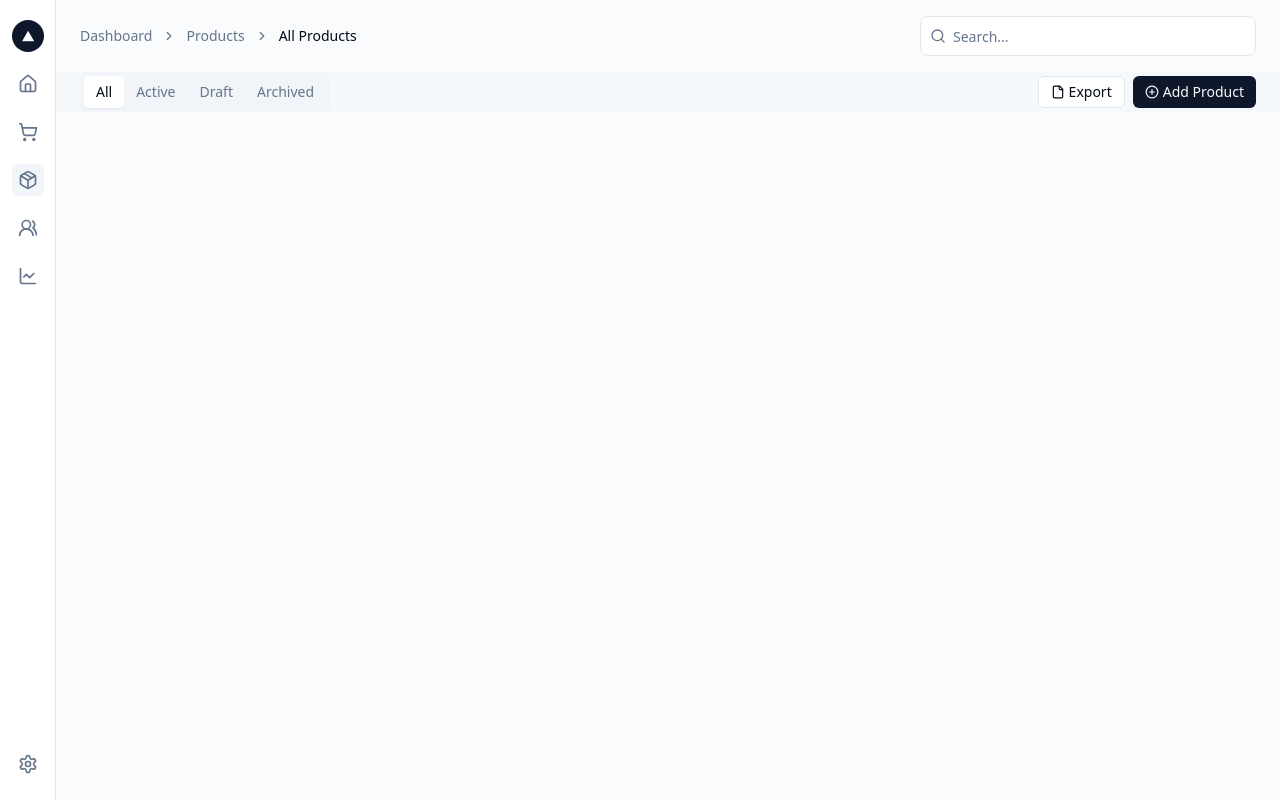
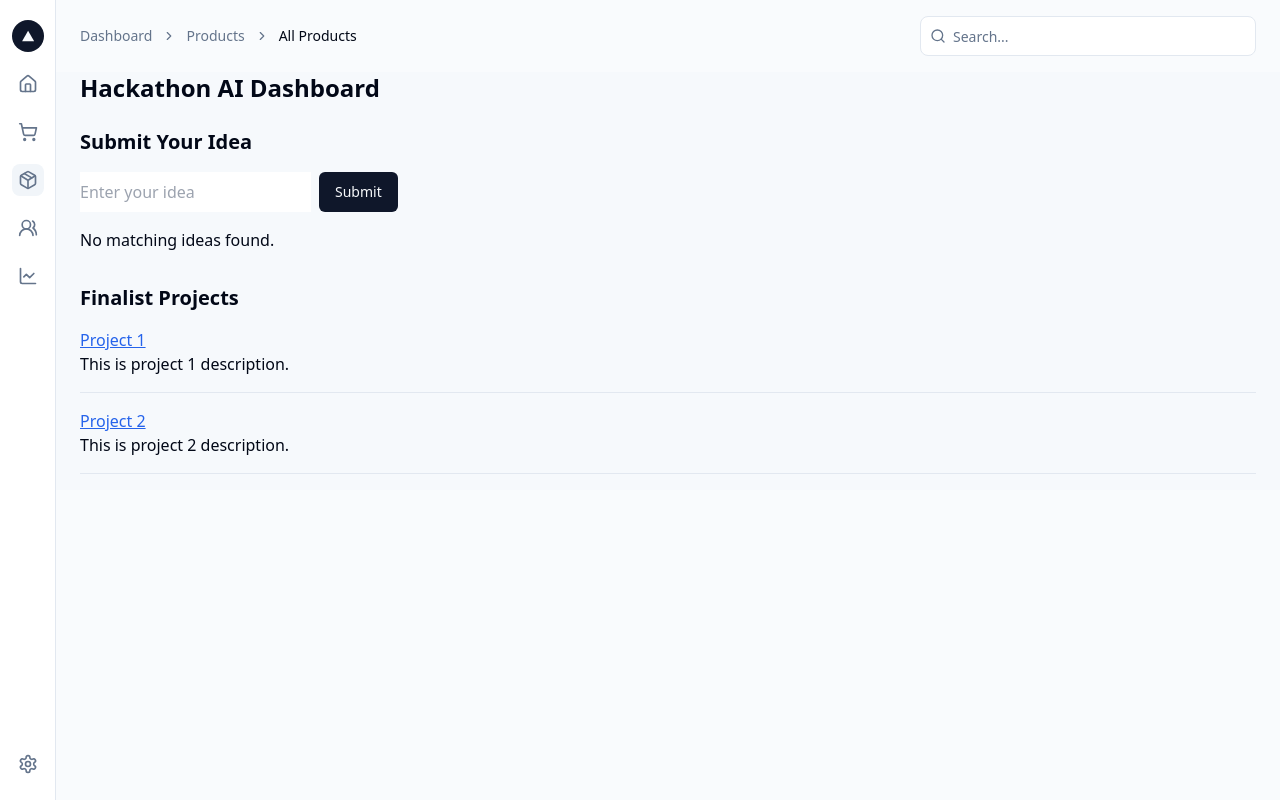
Before and after one commit to susumutomita/Hackathon-AI, a Next.js app: page / in a window 1280 px wide. Built offline with nearby package versions, Linux system fonts and the light colour scheme.

Commit message:
update ui (#12)
* update ui

```diff
--- a/package.json
+++ b/package.json
@@ -25,10 +25,12 @@
     "@radix-ui/react-tabs": "^1.1.0",
     "@radix-ui/react-tooltip": "^1.1.2",
     "@vercel/analytics": "^1.3.1",
+    "cheerio": "^1.0.0",
     "class-variance-authority": "^0.7.0",
     "clsx": "^2.1.1",
     "lucide-react": "^0.428.0",
     "next": "14.2.5",
+    "puppeteer": "^23.1.0",
     "react": "^18",
     "react-dom": "^18",
     "tailwind": "^4.0.0",
--- /dev/null
+++ b/src/api/crawler.ts
@@ -0,0 +1,65 @@
+import puppeteer from "puppeteer";
+import cheerio from "cheerio";
+import fs from "fs";
+import { Project } from "@/types";
+
+async function crawlEthGlobalShowcase() {
+  // Launch Puppeteer browser
+  const browser = await puppeteer.launch({
+    headless: true,
+    args: ["--no-sandbox", "--disable-setuid-sandbox"],
+  });
+  const page = await browser.newPage();
+
+  // Navigate to the EthGlobal showcase page
+  await page.goto("https://ethglobal.com/showcase");
+
+  // Wait for the necessary content to load
+  await page.waitForSelector(".project-card");
+
+  // Get the page content
+  const content = await page.content();
+
+  // Load the content into Cheerio
+  const $ = cheerio.load(content);
+
+  // Extract the finalist projects
+  const projects: Project[] = [];
+  $(".project-card").each((index, element) => {
+    const isFinalist = $(element).find(".badge-finalist").length > 0;
+    if (isFinalist) {
+      const title = $(element).find(".project-title").text().trim();
+      const link = $(element).find("a").attr("href");
+      if (link) {
+        projects.push({ title, link });
+      }
+    }
+  });
+
+  // Extract project details
+  for (const project of projects) {
+    try {
+      await page.goto(`https://ethglobal.com${project.link}`);
+      await page.waitForSelector(".project-description");
+      const projectContent = await page.content();
+      const $$ = cheerio.load(projectContent);
+      project.description = $$(".project-description").text().trim();
+    } catch (error) {
+      console.error(
+        `Failed to load project details for ${project.title}`,
+        error,
+      );
+    }
+  }
+
+  // Close the browser
+  await browser.close();
+
+  // Save the data to a JSON file
+  const outputPath = "./data/ethglobal_finalists.json";
+  fs.writeFileSync(outputPath, JSON.stringify(projects, null, 2));
+
+  console.log(`Data has been saved to ${outputPath}`);
+}
+
+crawlEthGlobalShowcase().catch(console.error);
--- a/src/app/(dashboard)/page.tsx
+++ b/src/app/(dashboard)/page.tsx
@@ -1,38 +1,18 @@
-import { Tabs, TabsContent, TabsList, TabsTrigger } from "@/components/ui/tabs";
-import { File, PlusCircle } from "lucide-react";
-import { Button } from "@/components/ui/button";
+import React from "react";
+import IdeaForm from "@/components/IdeaForm";
+import FinalistList from "@/components/FinalistList";
 
-export default async function ProductsPage({
-  searchParams,
-}: {
-  searchParams: { q: string; offset: string };
-}) {
+export default function DashboardPage() {
   return (
-    <Tabs defaultValue="all">
-      <div className="flex items-center">
-        <TabsList>
-          <TabsTrigger value="all">All</TabsTrigger>
-          <TabsTrigger value="active">Active</TabsTrigger>
-          <TabsTrigger value="draft">Draft</TabsTrigger>
-          <TabsTrigger value="archived" className="hidden sm:flex">
-            Archived
-          </TabsTrigger>
-        </TabsList>
-        <div className="ml-auto flex items-center gap-2">
-          <Button size="sm" variant="outline" className="h-8 gap-1">
-            <File className="h-3.5 w-3.5" />
-            <span className="sr-only sm:not-sr-only sm:whitespace-nowrap">
-              Export
-            </span>
-          </Button>
-          <Button size="sm" className="h-8 gap-1">
-            <PlusCircle className="h-3.5 w-3.5" />
-            <span className="sr-only sm:not-sr-only sm:whitespace-nowrap">
-              Add Product
-            </span>
-          </Button>
-        </div>
+    <div>
+      <h1 className="text-2xl font-bold mb-6">Hackathon AI Dashboard</h1>
+      <div className="mb-8">
+        <h2 className="text-xl font-bold mb-4">Submit Your Idea</h2>
+        <IdeaForm />
       </div>
-    </Tabs>
+      <div>
+        <FinalistList />
+      </div>
+    </div>
   );
 }
--- a/src/app/layout.tsx
+++ b/src/app/layout.tsx
@@ -3,9 +3,9 @@ import "./globals.css";
 import { Analytics } from "@vercel/analytics/react";
 
 export const metadata = {
-  title: "Next.js App Router + NextAuth + Tailwind CSS",
+  title: "Hackathon AI",
   description:
-    "A user admin dashboard configured with Next.js, Postgres, NextAuth, Tailwind CSS, TypeScript, and Prettier.",
+    "Hackathon AI is a platform for developers to find out the idea from previous hackathon",
 };
 
 export default function RootLayout({
--- /dev/null
+++ b/src/components/FinalistList.tsx
@@ -0,0 +1,33 @@
+"use client";
+import React, { useEffect, useState } from "react";
+import { fetchFinalists } from "@/lib/fetchFinalists";
+import { Project } from "@/types";
+
+export default function FinalistList() {
+  // useState に型を明示的に指定
+  const [finalists, setFinalists] = useState<Project[]>([]);
+
+  useEffect(() => {
+    const loadFinalists = async () => {
+      const data = await fetchFinalists();
+      setFinalists(data);
+    };
+    loadFinalists();
+  }, []);
+
+  return (
+    <div>
+      <h2 className="text-xl font-bold mb-4">Finalist Projects</h2>
+      <ul>
+        {finalists.map((project, index) => (
+          <li key={index} className="mb-4 border-b pb-4">
+            <a href={project.link} className="text-blue-600 underline">
+              {project.title}
+            </a>
+            <p>{project.description}</p>
+          </li>
+        ))}
+      </ul>
+    </div>
+  );
+}
--- /dev/null
+++ b/src/components/IdeaForm.tsx
@@ -0,0 +1,44 @@
+"use client";
+import React, { useState } from "react";
+import { Button } from "@/components/ui/button";
+import { searchIdeas } from "@/lib/searchIdeas";
+import { Project } from "@/types";
+
+export default function IdeaForm() {
+  const [idea, setIdea] = useState("");
+  const [results, setResults] = useState<Project[]>([]);
+
+  const handleSubmit = async (event: React.FormEvent) => {
+    event.preventDefault();
+    const matches = await searchIdeas(idea);
+    setResults(matches);
+  };
+
+  return (
+    <div>
+      <form onSubmit={handleSubmit} className="flex gap-2">
+        <input
+          type="text"
+          value={idea}
+          onChange={(e) => setIdea(e.target.value)}
+          placeholder="Enter your idea"
+          className="input"
+        />
+        <Button type="submit">Submit</Button>
+      </form>
+      <div className="mt-4">
+        {results.length > 0 ? (
+          <ul>
+            {results.map((result, index) => (
+              <li key={index} className="border-b py-2">
+                {result.title} - {result.description}
+              </li>
+            ))}
+          </ul>
+        ) : (
+          <p>No matching ideas found.</p>
+        )}
+      </div>
+    </div>
+  );
+}
--- /dev/null
+++ b/src/lib/fetchFinalists.ts
@@ -0,0 +1,20 @@
+"use client";
+export async function fetchFinalists() {
+  // ここでクローラーが生成したファイルやAPIからデータを取得
+  // const response = await fetch("/path/to/ethglobal_finalists.json");
+  // const data = await response.json();
+  const finalists = [
+    {
+      title: "Project 1",
+      link: "https://example.com/project1",
+      description: "This is project 1 description.",
+    },
+    {
+      title: "Project 2",
+      link: "https://example.com/project2",
+      description: "This is project 2 description.",
+    },
+  ];
+  const data = finalists;
+  return data;
+}
--- /dev/null
+++ b/src/lib/searchIdeas.ts
@@ -0,0 +1,16 @@
+import { Project } from "@/types";
+
+export async function searchIdeas(idea: string): Promise<Project[]> {
+  return [
+    {
+      title: "Example Project 1",
+      link: "https://example.com/project1",
+      description: "This is an example description for Project 1.",
+    },
+    {
+      title: "Example Project 2",
+      link: "https://example.com/project2",
+      description: "This is an example description for Project 2.",
+    },
+  ];
+}
--- /dev/null
+++ b/src/types.ts
@@ -0,0 +1,5 @@
+export type Project = {
+  title: string;
+  link: string;
+  description?: string;
+};
```
Also changed, not shown: 2 other files (tests, documents, lock files or other folders).
